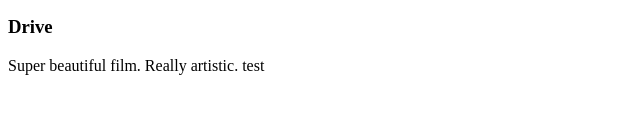
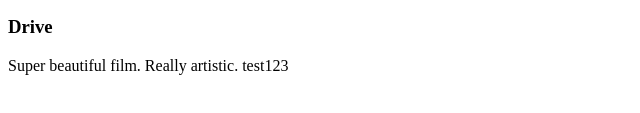
Before and after one commit to chipoyu97/udemyhtml, a plain HTML site: page 2.4 Movie Ranking Project/index.html in a window 1280 px wide. Shown: the part 273-386 px from the top of the page, 0-640 px from the left. Drawn offline with Linux system fonts and the light colour scheme.

Commit message:
test ada

```diff
--- a/2.4 Movie Ranking Project/index.html
+++ b/2.4 Movie Ranking Project/index.html
@@ -8,4 +8,4 @@
 <h3>Ex Machina</h3>
 <p>Really cool sci-fi movie.</p>
 <h3>Drive</h3>
-<p>Super beautiful film. Really artistic. test</p>
+<p>Super beautiful film. Really artistic. test123</p>
```
